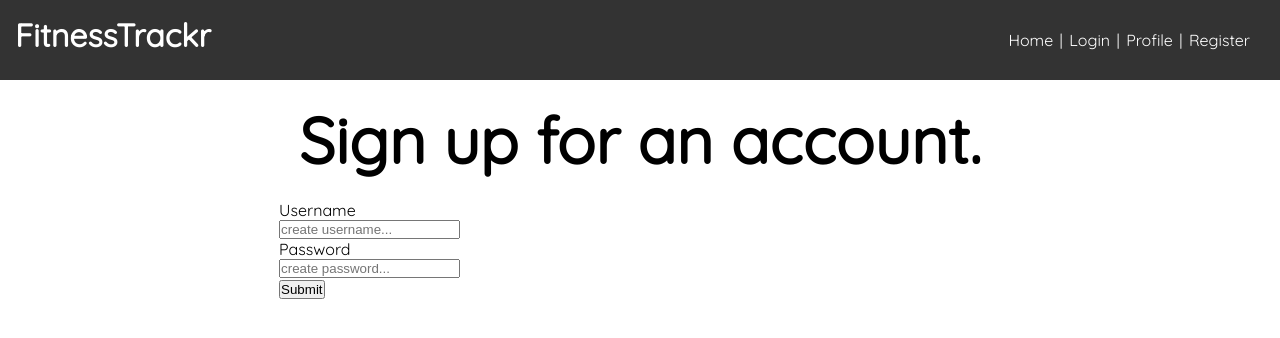
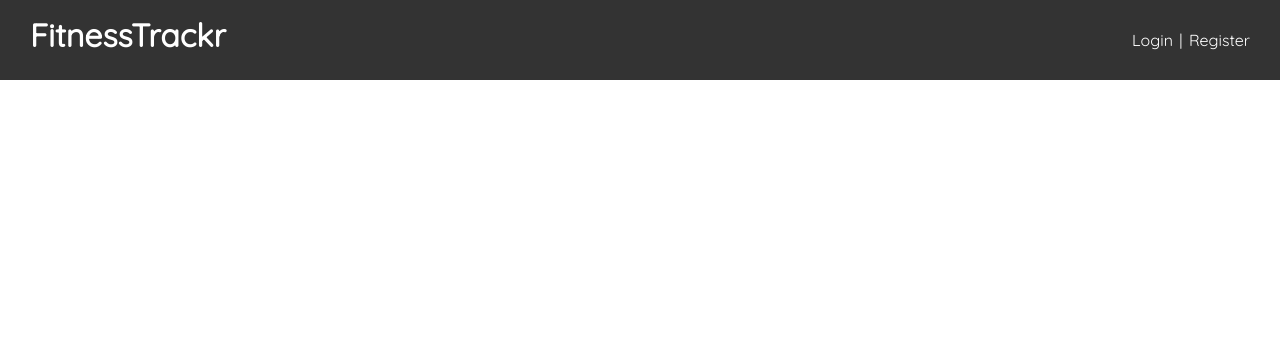
Before and after one commit to lopezmic05/FitnessTrackr_Frontend, a React (Create React App) app: page /register in a window 1280 px wide. Shown: the top 338 px of the page. Built offline with nearby package versions, Linux system fonts and the light colour scheme.

Commit message:
working on Login/Logout and Activities

```diff
--- a/src/api/index.js
+++ b/src/api/index.js
@@ -65,4 +65,16 @@ const getRoutines = async () => {
   })
 }
 
-module.exports = { registerUser, loginUser, getUser };
+const getActivities = async () => {
+  const response = await fetch(`${BASE_URL}activities`, {
+    headers: {
+      'Content-Type': 'application/json',
+    },
+  }).then(response => response.json())
+  .then(result => {
+    console.log(result);
+  })
+  .catch(console.error);
+}
+
+module.exports = { registerUser, loginUser, getUser, getActivities };
--- a/src/components/Activities.js
+++ b/src/components/Activities.js
@@ -1,5 +1,9 @@
+import React from "react";
+import { getActivities } from "../api";
+
 
 const Activities = () => {
+
   return (
     <div>
       <h1>This is Activities!!</h1>
--- a/src/components/App.jsx
+++ b/src/components/App.jsx
@@ -1,18 +1,52 @@
+import { useEffect, useState } from "react";
 import { Route, Routes} from "react-router-dom";
-import{NavBar, Profile, Register, Login }  from "./"
+import{NavBar, Profile, Activities, Register, Login}  from "./"
 
 const App = () => {
+  const [isLoggedIn, setIsLoggedIn] = useState(false);
+  const [username, setUsername] = useState("");
+  const [password, setPassword] = useState("");
+
+  useEffect(() => {
+    if(localStorage.getItem("token")) {
+      setIsLoggedIn(true);
+    }
+  }, []);
+
   return (
     <div>
-      <NavBar />
+      <NavBar
+      isLoggedIn={isLoggedIn}
+      setIsLoggedIn={setIsLoggedIn}
+      setUsername={setUsername}
+      setPassword={setPassword}
+      />
+      <div>
+      {isLoggedIn ? (
       <Routes>
             <Route path="/"
             element={<h1>Welcome To FitnessTrackr!</h1>}>
             </Route>
-            <Route path="/login" element={<Login />}></Route>
             <Route path="/profile" element={<Profile />}></Route>
+            <Route path="/activities" element={<Activities />}></Route>
             <Route path="/register" element={<Register />}></Route>
       </Routes>
+
+      ) : (
+        <div>
+
+        <Routes>
+            <Route path="/"
+            element={<h1>Welcome To FitnessTrackr! Please log in to begin.
+            </h1>}>
+            </Route>
+            <Route path="/login" element={<Login />}></Route>
+        </Routes>
+        </div>
+
+      )}
+
+      </div>
     </div>
   );
 };
--- a/src/components/Login.js
+++ b/src/components/Login.js
@@ -1,6 +1,6 @@
 import React, { useState } from "react";
+import { useNavigate } from "react-router-dom";
 import { loginUser } from '../api'
-
 import "./login.css"
 
 
@@ -8,6 +8,7 @@ import "./login.css"
 const Login = (props) => {
     const [ username, setUsername ] = useState( '' )
     const [ password, setPassword ] = useState( '' )
+    let navigate = useNavigate();
 
     const handleOnChange = (event) =>{
         const changed = event.target.id
@@ -20,9 +21,11 @@ const Login = (props) => {
     }
 
     const handleSubmit = async(event) => {
+
         event.preventDefault()
         const result = await loginUser(username, password)
         localStorage.setItem("token",result.token)
+        navigate("/profile")
     }
 
   return (
@@ -34,14 +37,14 @@ const Login = (props) => {
         type='text'
         id='username'
         onChange={handleOnChange}
-         placeholder='create username...'
+         placeholder='enter username...'
          value={username}></input>
         <label id="password">Password</label>
         <input
         type='password'
         id='password'
         onChange={handleOnChange}
-         placeholder='create password...'
+         placeholder='enter password...'
          value={password}></input>
         <button type='submit'>Submit</button>
       </form>
--- a/src/components/NavBar.js
+++ b/src/components/NavBar.js
@@ -1,18 +1,37 @@
-import { Link } from "react-router-dom";
-
+import { Link, useNavigate } from "react-router-dom";
 import "./navbar.css"
 
-const NavBar = () => {
+const NavBar = ({ isLoggedIn, setIsLoggedIn, setUsername, setPassword }) => {
+  let navigate = useNavigate();
+  const logout = () => {
+    localStorage.removeItem('token');
+    localStorage.removeItem('username');
+    setIsLoggedIn(false);
+    navigate('/');
+    setUsername("");
+    setPassword("");
+  }
+
   return (
     <div id="header">
-    <h1>FitnessTrackr</h1>
+      <h1><Link id="links" to="/">FitnessTrackr</Link></h1>
+      {isLoggedIn ? (
+        <>
           <nav id="links">
             <Link to="/">Home</Link> | {""}
+            <Link to="/Login" onClick={logout}>Logout</Link> | {""}
+            <Link to="profile">Profile</Link> | {""}
+            <Link to="activities">Activities</Link> | {""}
+          </nav>
+        </>
+      ) : (
+        <>
+        <nav id="links">
           <Link to="Login">Login</Link> | {""}
-        <Link to="profile">Profile</Link> | {""}
           <Link to="register">Register</Link>
         </nav>
-
+        </>
+      )}
     </div>
   );
 }
--- a/src/components/Profile.js
+++ b/src/components/Profile.js
@@ -1,8 +1,10 @@
-import React from "react";
 
 import { getUser } from "../api";
 
 const Profile = () => {
+
+
+
     return (
         <div>
             <h1>This is the Profile.</h1>
--- a/src/components/navbar.css
+++ b/src/components/navbar.css
@@ -17,6 +17,8 @@
 
 #links{
     padding: 15px;
+    text-decoration: none;
+    color: #fff;
 }
 
 #links a{
```
Also changed, not shown: src/components/index.js (line endings or trailing spaces). Lines whose indentation alone changed are shown as unchanged.
